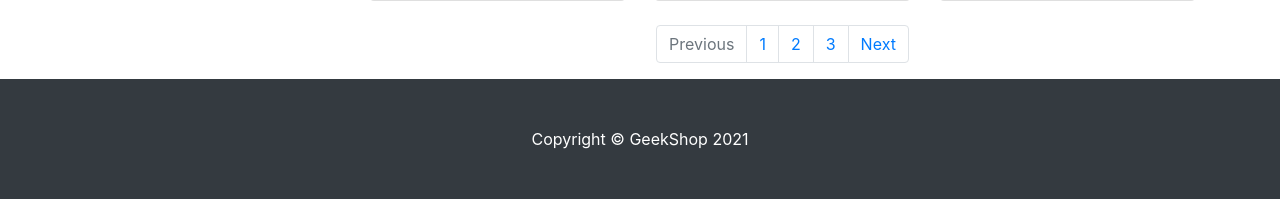
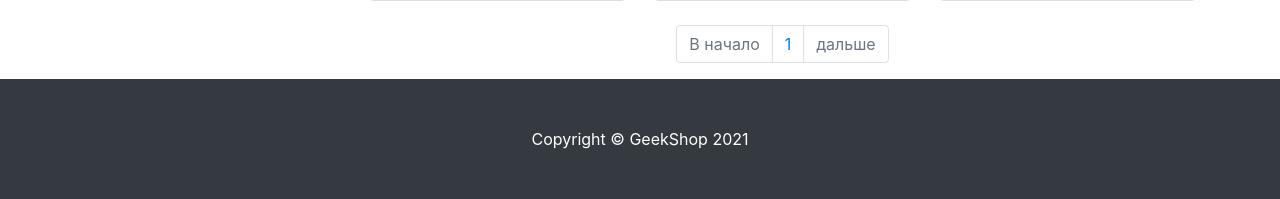
Before and after one commit to nesamurai/geekshop-repo-2, a Django app: page /products/ in a window 1280 px wide. Shown: the part 1148-1347 px from the top of the page. Run offline with Django 3.2, Linux system fonts and the light colour scheme; data comes from the database, SQL or seed files in the repository; some libraries are stand-ins or nearby versions.

Commit message:
organized pagination in catalog

```diff
--- a/products/templates/products/products.html
+++ b/products/templates/products/products.html
@@ -79,14 +79,21 @@
                 </div>
                 <nav aria-label="Page navigation example">
                     <ul class="pagination justify-content-center">
-                        <li class="page-item disabled">
-                            <a class="page-link" href="#" tabindex="-1" aria-disabled="true">Previous</a>
+                        <li class="page-item {% if not products.has_previous %} disabled {% endif %}">
+                            <a class="page-link" href="{% if products.has_previous %} {% url 'products:page' products.previous_page_number %} {% else %} # {% endif %}" tabindex="-1" aria-disabled="true">
+                                В начало
+                            </a>
                         </li>
-                        <li class="page-item"><a class="page-link" href="#">1</a></li>
-                        <li class="page-item"><a class="page-link" href="#">2</a></li>
-                        <li class="page-item"><a class="page-link" href="#">3</a></li>
-                        <li class="page-item">
-                            <a class="page-link" href="#">Next</a>
+                        {% for page in products.paginator.page_range %}
+                            <li class="page-item">
+                                <a class="page-link" href="{% url 'products:page' page %}">
+                                    {{ page }}</a>
+                            </li>
+                        {% endfor %}
+                        <li class="page-item {% if not products.has_next %} disabled {% endif %}">
+                            <a class="page-link" href="{% if products.has_next %} {% url 'products:page' products.next_page_number %} {% else %} # {% endif %}">
+                                дальше
+                            </a>
                         </li>
                     </ul>
                 </nav>
--- a/products/views.py
+++ b/products/views.py
@@ -15,5 +15,13 @@ def products(request, category_id=None, page=1):
         products = Product.objects.filter(category_id=category_id)
     else:
         products = Product.objects.all()
-    return render(request, 'products/products.html', {'title': title, 'products': products,
-                                                                    'categories': categories})
+    paginator = Paginator(products, 3)
+    try:
+        products_paginator = paginator.page(page)
+    except PageNotAnInteger:
+        products_paginator = paginator.page(1)
+    except EmptyPage:
+        products_paginator = paginator.page(paginator.num_pages)
+    return render(request, 'products/products.html', {'title': title,
+                                                        'products': products_paginator,
+                                                        'categories': categories})
```
